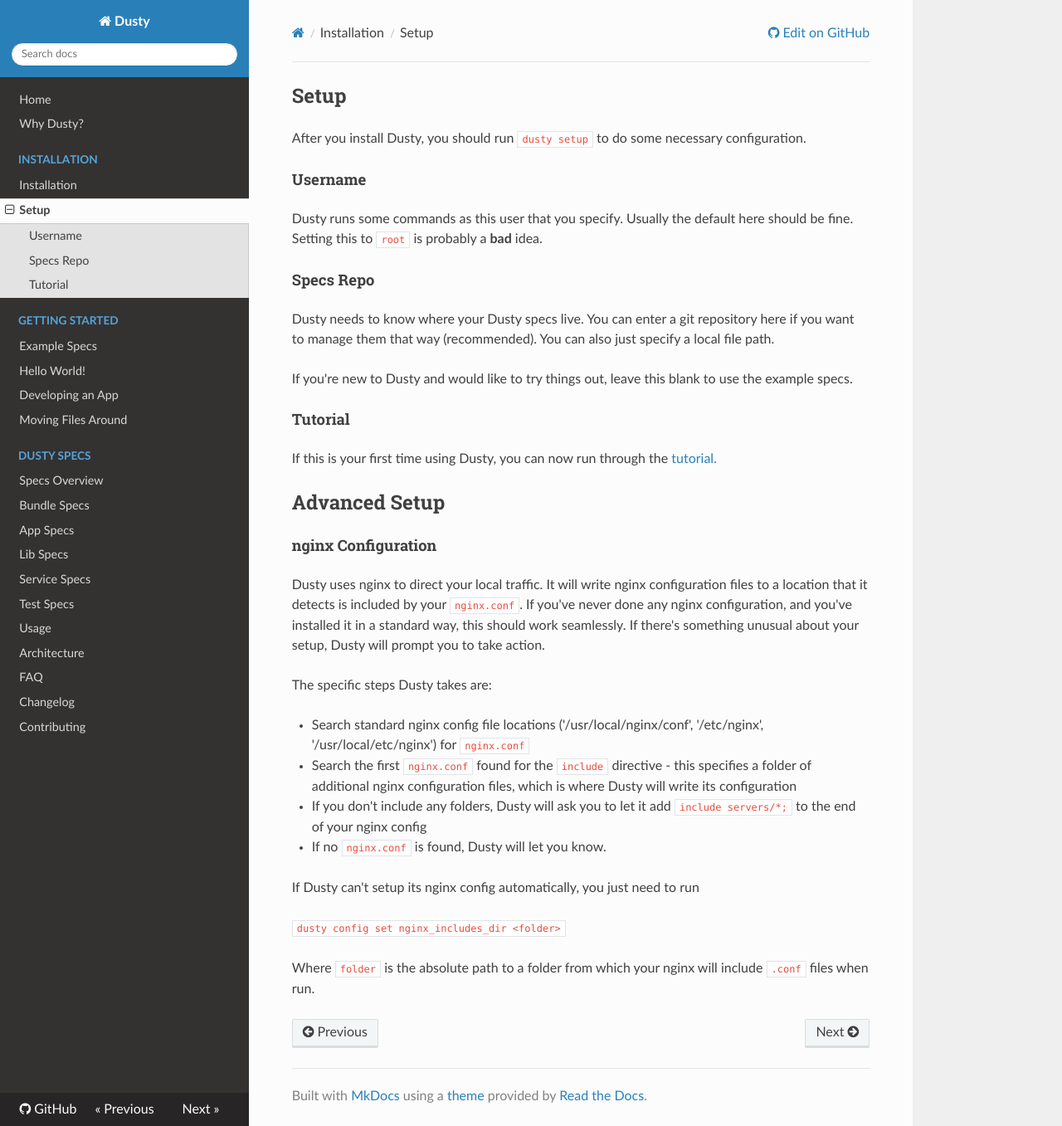
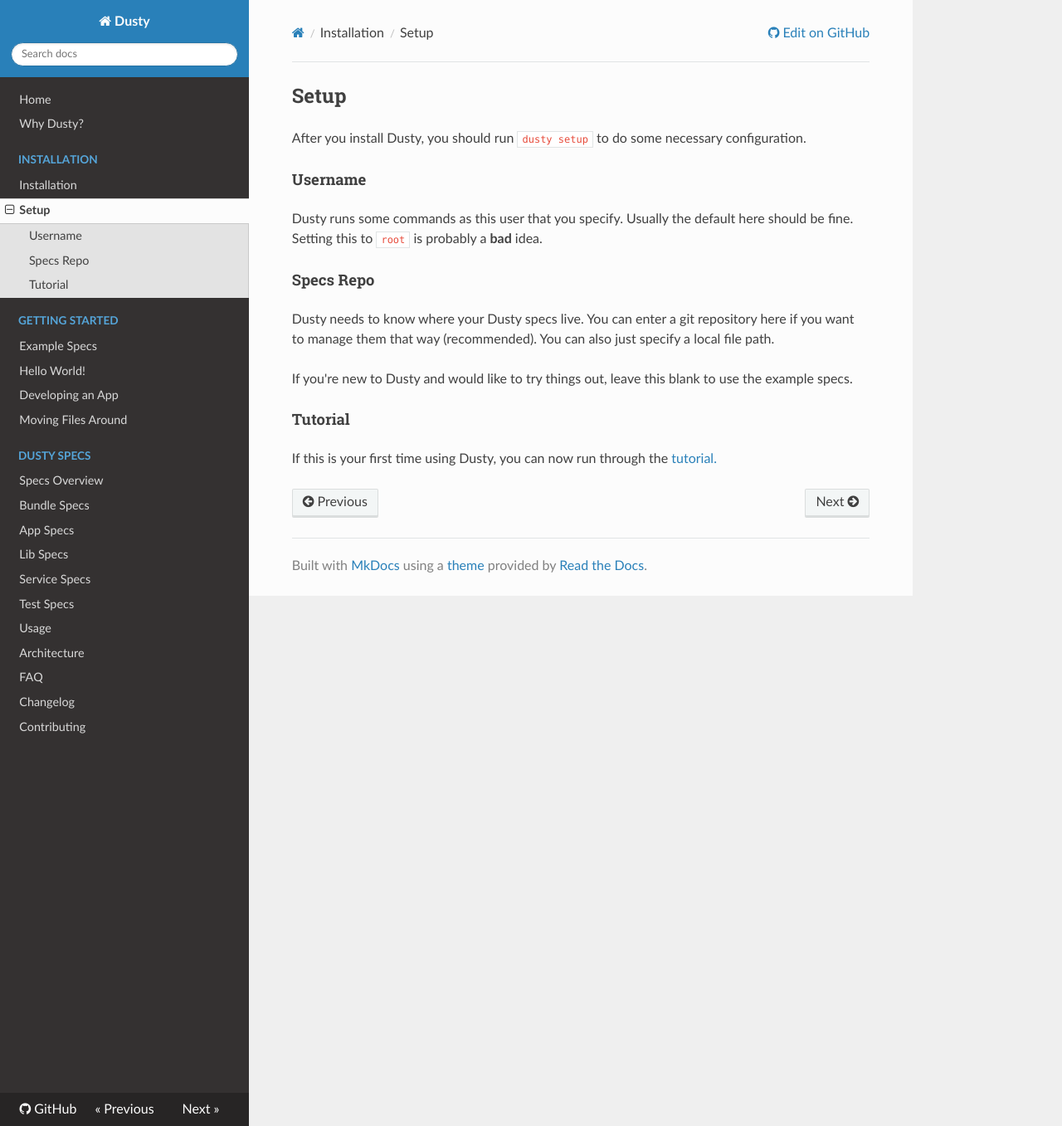
Before and after one commit to gamechanger/dusty, an MkDocs documentation site: the page built from docs/setup.md, in a window 1280 px wide and 1357 px high. Shown: the whole window at 83% size. Built offline with MkDocs 1.6.1, drawn with Linux system fonts in a browser that asks for light colours; nearby versions of some CDN libraries; old or Windows-style settings are respelled for this version of MkDocs.

Commit message:
Remove a bunch of deprecated nginx stuff from docs and CLI

````diff
--- a/docs/setup.md
+++ b/docs/setup.md
@@ -20,27 +20,3 @@
 #### Tutorial
 
 If this is your first time using Dusty, you can now run through the [tutorial.](getting-started/index.md)
-
-## Advanced Setup
-
-#### nginx Configuration
-
-Dusty uses nginx to direct your local traffic.  It will write nginx configuration
-files to a location that it detects is included by your `nginx.conf`.  If you've
-never done any nginx configuration, and you've installed it in a standard way,
-this should work seamlessly.  If there's something unusual about your setup,
-Dusty will prompt you to take action.
-
-The specific steps Dusty takes are:
-
-* Search standard nginx config file locations ('/usr/local/nginx/conf', '/etc/nginx', '/usr/local/etc/nginx') for `nginx.conf`
-* Search the first `nginx.conf` found for the `include` directive - this specifies a folder of additional nginx configuration files, which is where Dusty will write its configuration
-* If you don't include any folders, Dusty will ask you to let it add `include servers/*;` to the end of your nginx config
-* If no `nginx.conf` is found, Dusty will let you know.
-
-If Dusty can't setup its nginx config automatically, you just need to run
-
-```dusty config set nginx_includes_dir <folder>```
-
-Where `folder` is the absolute path to a folder from which your nginx will include `.conf`
-files when run.
````
Also changed, not shown: docs/usage.md (+1 -4 lines), 2 other files.
